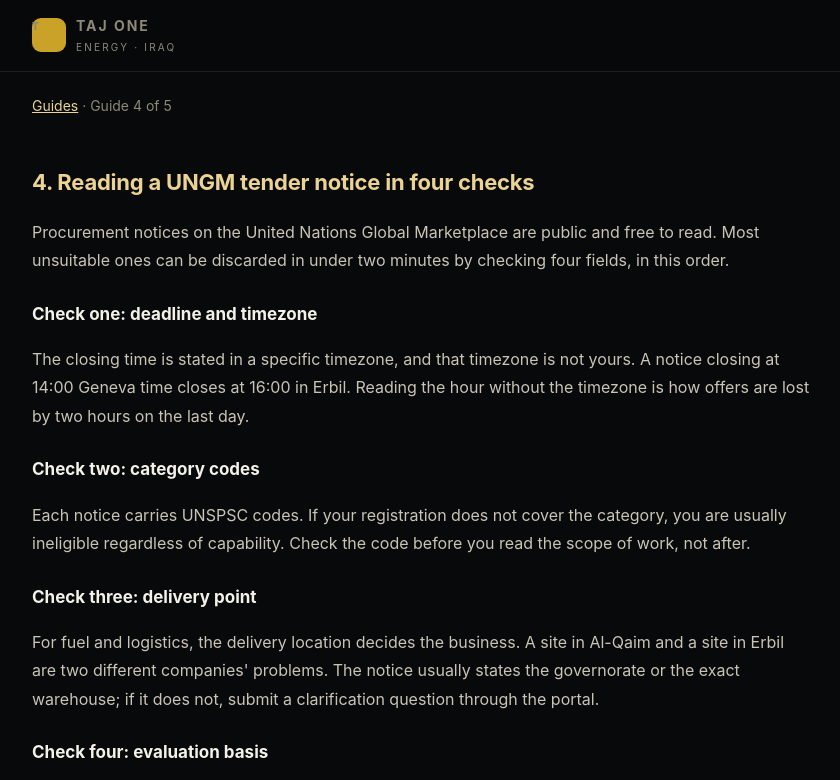
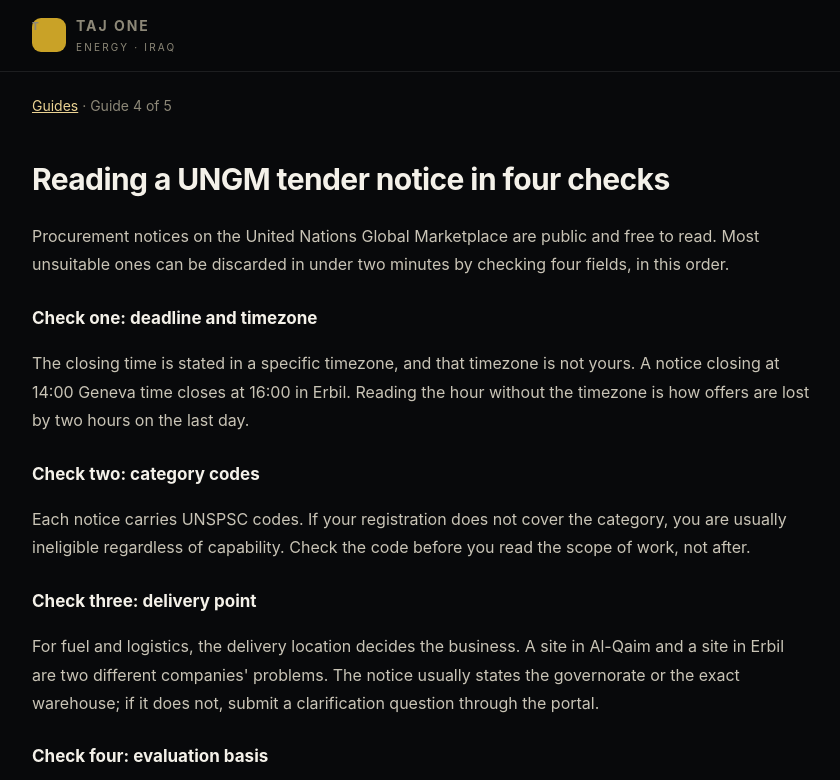
Before and after one commit to s63042854-dotcom/s63042854-dotcom.github.io, a plain HTML site: page article-4.html in a window 1280 px wide. Shown: the top 780 px of the page, without its empty margins (218-1058 px from the left). Drawn offline with Linux system fonts and the light colour scheme.

Commit message:
SEO polish: article-4.html (h1, OG tags, Article schema)

```diff
--- a/article-4.html
+++ b/article-4.html
@@ -3,9 +3,17 @@
 <head>
 <meta charset="utf-8">
 <meta name="viewport" content="width=device-width, initial-scale=1">
-<title>4. Reading a UNGM tender notice in four checks | TAJ ONE guides</title>
-<meta name="description" content="4. Reading a UNGM tender notice in four checks — practical guide for fuel traders and procurement teams in Iraq, from TAJ ONE.">
+<title>Reading a UNGM tender notice in four checks | TAJ ONE guides</title>
+<meta name="description" content="Reading a UNGM tender notice in four checks — practical guide for fuel traders and procurement teams in Iraq, from TAJ ONE.">
 <link rel="canonical" href="https://s63042854-dotcom.github.io/article-4.html">
+<meta property="og:type" content="article">
+<meta property="og:site_name" content="TAJ ONE">
+<meta property="og:title" content="Reading a UNGM tender notice in four checks">
+<meta property="og:description" content="Reading a UNGM tender notice in four checks — practical guide for fuel traders and procurement teams in Iraq, from TAJ ONE.">
+<meta property="og:url" content="https://s63042854-dotcom.github.io/article-4.html">
+<meta name="twitter:card" content="summary">
+<meta name="twitter:title" content="Reading a UNGM tender notice in four checks">
+<meta name="twitter:description" content="Reading a UNGM tender notice in four checks — practical guide for fuel traders and procurement teams in Iraq, from TAJ ONE.">
 <meta name="robots" content="index,follow">
 <meta name="theme-color" content="#08090B">
 <style>
@@ -34,12 +42,14 @@ footer{border-top:1px solid var(--line);margin-top:56px;padding:26px 0 40px;font
 footer a{color:var(--ink2);text-decoration:none;margin-right:14px}
 ul{padding-inline-start:20px}
 </style>
+<script type="application/ld+json">{"@context": "https://schema.org", "@type": "Article", "headline": "Reading a UNGM tender notice in four checks", "description": "Reading a UNGM tender notice in four checks — practical guide for fuel traders and procurement teams in Iraq, from TAJ ONE.", "inLanguage": "en", "datePublished": "2026-11-19", "dateModified": "2026-11-19", "author": {"@type": "Organization", "name": "TAJ ONE for General Trading and Energy"}, "publisher": {"@type": "Organization", "name": "TAJ ONE for General Trading and Energy"}, "mainEntityOfPage": "https://s63042854-dotcom.github.io/article-4.html", "isPartOf": {"@type": "CollectionPage", "name": "TAJ ONE guides", "url": "https://s63042854-dotcom.github.io/articles.html"}}</script>
+<script type="application/ld+json">{"@context": "https://schema.org", "@type": "BreadcrumbList", "itemListElement": [{"@type": "ListItem", "position": 1, "name": "Home", "item": "https://s63042854-dotcom.github.io/"}, {"@type": "ListItem", "position": 2, "name": "Guides", "item": "https://s63042854-dotcom.github.io/articles.html"}, {"@type": "ListItem", "position": 3, "name": "Reading a UNGM tender notice in four checks", "item": "https://s63042854-dotcom.github.io/article-4.html"}]}</script>
 </head>
 <body>
 <header><div class="wrap"><a class="brand" href="./"><span class="mark">T</span><span><b>TAJ ONE</b><span>ENERGY · IRAQ</span></span></a></div></header>
 <main class="wrap">
 <p class="muted" style="margin-top:22px"><a href="articles.html">Guides</a> · Guide 4 of 5</p>
-<h2 id="a4">4. Reading a UNGM tender notice in four checks</h2>
+<h1 id="a4">Reading a UNGM tender notice in four checks</h1>
 <p>Procurement notices on the United Nations Global Marketplace are public and free to read. Most unsuitable ones can be discarded in under two minutes by checking four fields, in this order.</p>
 <h3>Check one: deadline and timezone</h3>
 <p>The closing time is stated in a specific timezone, and that timezone is not yours. A notice closing at 14:00 Geneva time closes at 16:00 in Erbil. Reading the hour without the timezone is how offers are lost by two hours on the last day.</p>
```
